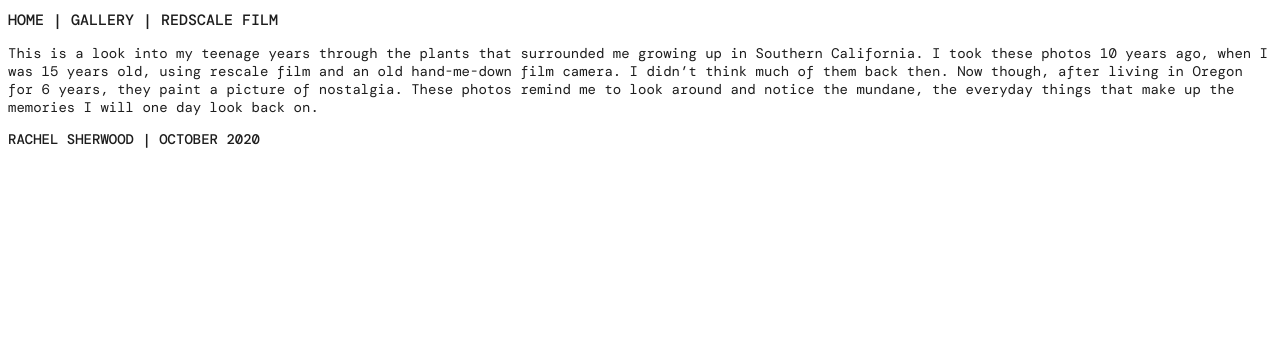
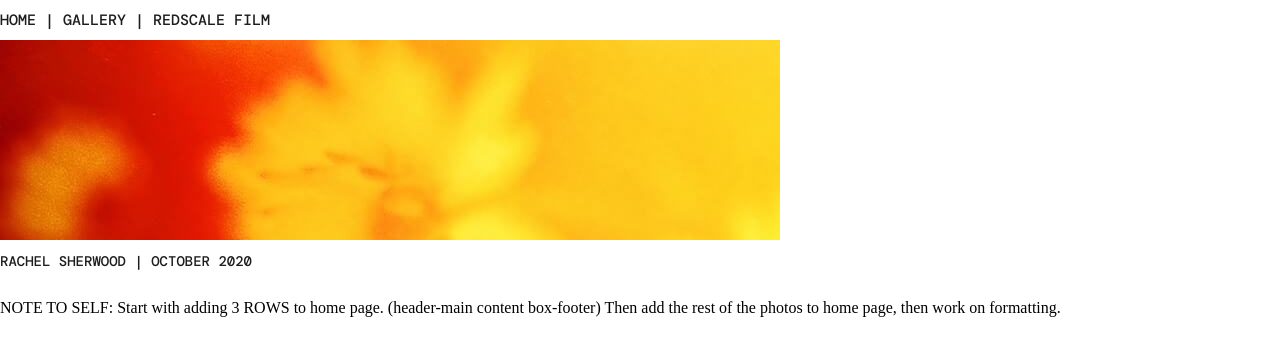
Before and after one commit to RachelSher/RachelSher.github.io, a plain HTML site: page project-one/index.html in a window 1280 px wide. Drawn offline with nearby package versions, Linux system fonts and the light colour scheme; a web font is replaced by a local one.

Commit message:
Added code from demo with Alanna

```diff
--- a/project-one/css/style.css
+++ b/project-one/css/style.css
@@ -22,3 +22,25 @@ p {font-family: "DM Mono", monospace;
     text-decoration: none;
     color: rgb(29, 29, 29);
 }
+body {
+    margin: 0;
+  }
+section {
+    display: flex;
+    width: 100vw;
+  }
+section .img-box {
+    flex: 65%;
+    height: 200px;
+    overflow: hidden;
+  }
+section .bigger {
+    height: 800px;
+  }
+section .content {
+    flex: 35%;
+    padding: 40px;
+  }
+.hide {
+    display: none;
+  }
--- a/project-one/index.html
+++ b/project-one/index.html
@@ -7,12 +7,26 @@
     <title>Home</title>
 </head>
 <body>
-    <main>
         <h1><a href="index.html">HOME</a> | <a href="gallery.html">GALLERY</a> | <a href="filminfo.html">REDSCALE FILM</a></h1>
-    <p>
-    This is a look into my teenage years through the plants that surrounded me growing up in Southern California. I took these photos 10 years ago, when I was 15 years old, using rescale film and an old hand-me-down film camera. I didn’t think much of them back then. Now though, after living in Oregon for 6 years, they paint a picture of nostalgia. These photos remind me to look around and notice the mundane, the everyday things that make up the memories I will one day look back on.
-    </p>
+        <section class="page-1">
+            <article class="img-box"><img src="images/red-daisy.jpg"/></article>
+            <article class="content">
+              <div class="content-inner hide">
+                <p>Lorem ipsum dolor sit amet consectetur adipisicing elit. Magnam exercitationem sapiente praesentium quo doloremque? Aliquam voluptatem vitae cumque. Saepe assumenda, earum repudiandae incidunt dolores sequi sit aliquid maiores! Modi accusamus, voluptatem cumque sapiente rem eius repellat recusandae? Rem eaque dolorum unde quaerat perspiciatis, ipsam aliquid maxime quisquam, vel dolore quo?</p>
+              </div>
+            </article>
+          </section>
         <h2><a href="contact.html">RACHEL SHERWOOD</a> | OCTOBER 2020</h2>
-    </main>
-</body>
+
+        <script src="https://code.jquery.com/jquery-3.5.1.min.js" integrity="sha256-9/aliU8dGd2tb6OSsuzixeV4y/faTqgFtohetphbbj0=" crossorigin="anonymous"></script>
+        <script>
+          $("section").click(function () {
+            $(this).find(".content-inner").toggleClass("hide")
+            $(this).find(".img-box").toggleClass("bigger")
+          })
+        </script>
+    </body>
 </html>
+<br>
+NOTE TO SELF: Start with adding 3 ROWS to home page. (header-main content box-footer)
+    Then add the rest of the photos to home page, then work on formatting.
```
Also changed, not shown: project-one/images/red-agave.jpg (renamed from project-one/images/red_agave.jpg), project-one/images/red-bush.jpg (renamed from project-one/images/red_bush.jpg), project-one/images/red-daisy.jpg (renamed from project-one/images/red_daisy.jpg), project-one/images/red-mustard.jpg (renamed from project-one/images/red_mustard.jpg), project-one/images/red-palm.jpg (renamed from project-one/images/red_palm.jpg), project-one/images/red-paradise.jpg (renamed from project-one/images/red_paradise.jpg), project-one/images/red-poppy.jpg (renamed from project-one/images/red_poppy.jpg), project-one/images/red-pricklypear.jpg (renamed from project-one/images/red_pricklypear.jpg).
